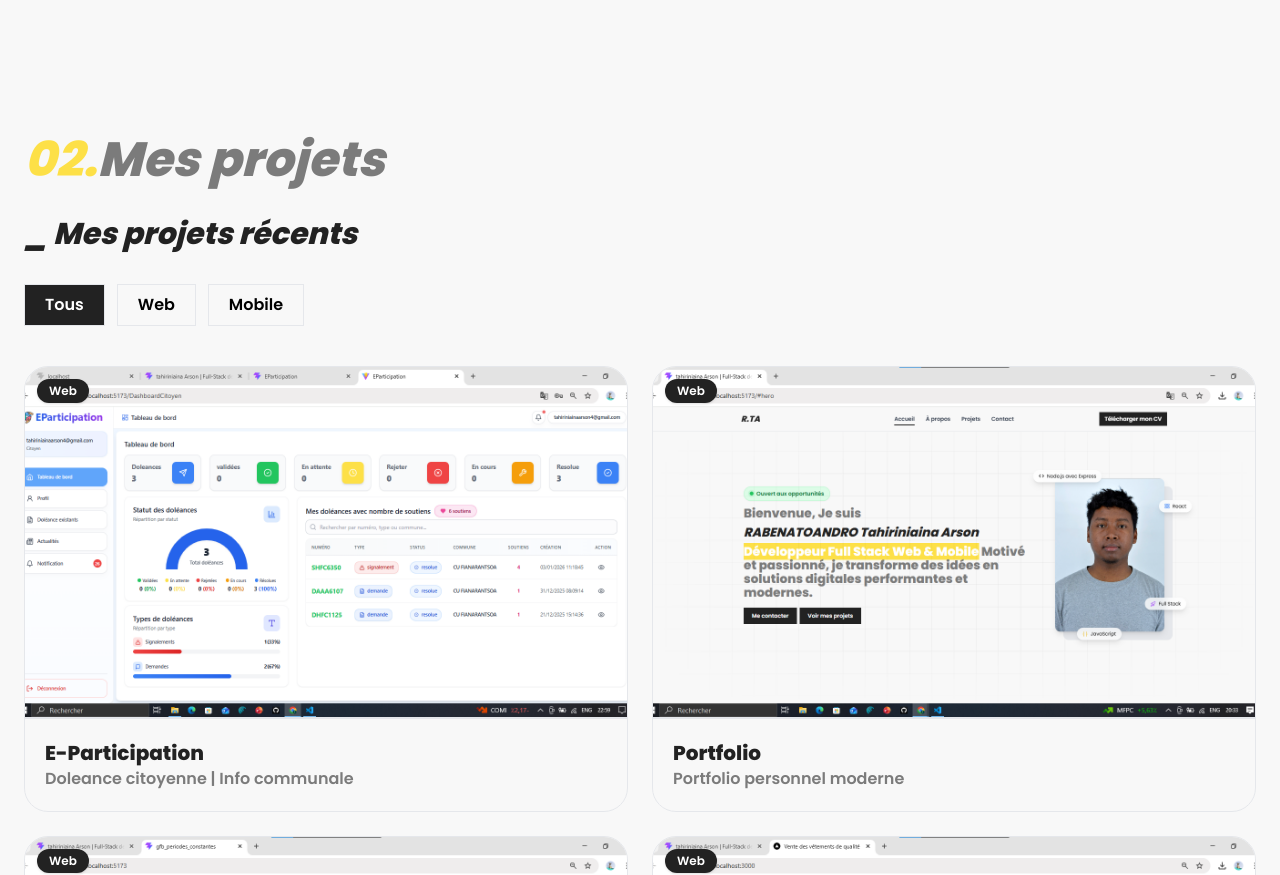
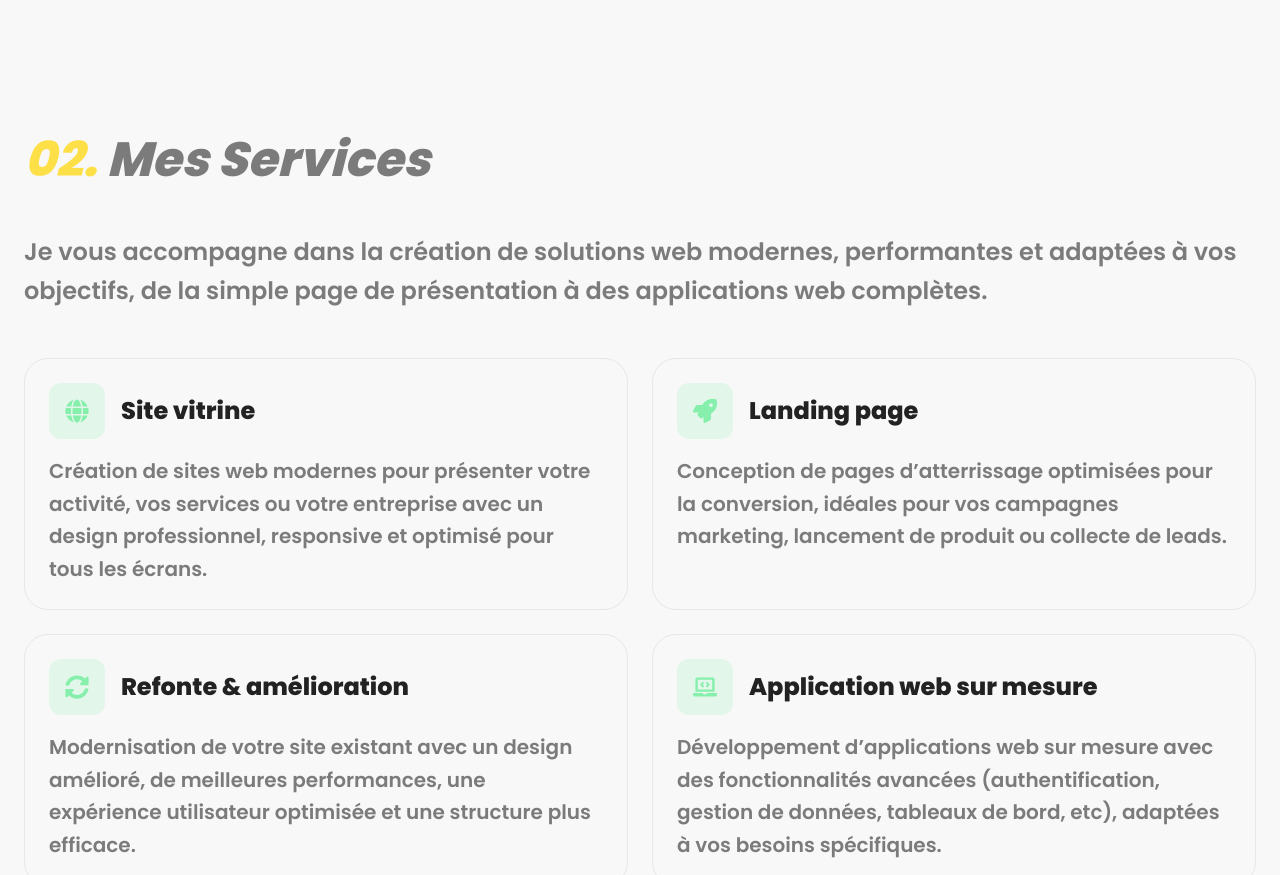
Before and after one commit to Tahiry2003/Portfolio_Tahiriniaina, a React (Vite) app: page / in a window 1280 px wide. Shown: the part 1925-2800 px from the top of the page. Built offline with nearby package versions, Linux system fonts and the light colour scheme.

Commit message:
ajout services.jsx

```diff
--- a/src/App.jsx
+++ b/src/App.jsx
@@ -1,6 +1,7 @@
 import Navbar from "./components/Navbar"
 import Hero from "./sections/Hero"
 import About from "./sections/About"
+import Service from "./sections/Services"
 import Projects from "./sections/Projects"
 import Contact from "./sections/Contact"
 import Footer from "./sections/Footer"
@@ -11,6 +12,7 @@ function App() {
       <Navbar />
       <Hero />
       <About />
+      <Service />
       <Projects />
       <Contact />
       <Footer />
--- a/src/components/Navbar.jsx
+++ b/src/components/Navbar.jsx
@@ -6,6 +6,7 @@ function Navbar() {
   const menu = [
     { name: "Accueil", id: "hero" },
     { name: "À propos", id: "about" },
+    { name: "Services", id: "services" },
     { name: "Projets", id: "projects" },
     { name: "Contact", id: "contact" },
   ]
--- a/src/data/projects.json
+++ b/src/data/projects.json
@@ -15,7 +15,7 @@
       "Conception et gestion d’une base de données PostgreSQL",
       "Création d’une interface utilisateur responsive et accessible"
     ],
-    "github": "#"
+    "github": "https://github.com/Tahiry2003/participation_citoyenne.git"
   },
   {
     "id": "portfolio",
--- /dev/null
+++ b/src/sections/Services.jsx
@@ -0,0 +1,123 @@
+import { Circle } from "lucide-react"
+import { FaGlobe, FaLaptopCode, FaRocket, FaSyncAlt } from "react-icons/fa"
+
+function Service() {
+  return (
+    <section id="services" className="min-h-screen scroll-mt-28 mb-28">
+      <div className="max-w-7xl mx-auto w-full px-6">
+        <h1 className="text-5xl font-bold text-secondary italic mb-12">
+          <span className="text-yellow-300">02.</span> Mes Services
+        </h1>
+
+        <div className="max-w-7xl mb-12">
+          <p className="text-secondary leading-relaxed text-2xl font-semibold">
+            Je vous accompagne dans la création de solutions web modernes,
+            performantes et adaptées à vos objectifs, de la simple page
+            de présentation à des applications web complètes.
+          </p>
+        </div>
+
+        <div className="grid md:grid-cols-2 gap-6">
+          <div className="p-6 border border-gray-200 rounded-3xl">
+            <div className="flex items-center gap-4 mb-4">
+                <div className="bg-green-300/20 text-green-300 p-4 rounded-xl text-2xl">
+                    <FaGlobe />
+                </div>
+
+                <h2 className="text-2xl font-bold text-primary">
+                    Site vitrine
+                </h2>
+            </div>
+
+            <p className="text-secondary text-xl font-semibold leading-relaxed">
+                Création de sites web modernes pour présenter votre activité,
+                vos services ou votre entreprise avec un design professionnel,
+                responsive et optimisé pour tous les écrans.
+            </p>
+          </div>
+
+          <div className="p-6 border border-gray-200 rounded-3xl">
+            <div className="flex items-center gap-4 mb-4">
+                <div className="bg-green-300/20 text-green-300 p-4 rounded-xl text-2xl">
+                    <FaRocket />
+                </div>
+
+                <h2 className="text-2xl font-bold text-primary">
+                    Landing page
+                </h2>
+            </div>
+            <p className="text-secondary text-xl font-semibold leading-relaxed">
+                Conception de pages d’atterrissage optimisées pour la conversion,
+                idéales pour vos campagnes marketing, lancement de produit
+                ou collecte de leads.
+            </p>
+          </div>
+
+          <div className="p-6 border border-gray-200 rounded-3xl">
+            <div className="flex items-center gap-4 mb-4">
+                <div className="bg-green-300/20 text-green-300 p-4 rounded-xl text-2xl">
+                    <FaSyncAlt />
+                </div>
+
+                <h2 className="text-2xl font-bold text-primary">
+                    Refonte & amélioration
+                </h2>
+            </div>
+            <p className="text-secondary text-xl font-semibold leading-relaxed">
+                Modernisation de votre site existant avec un design amélioré,
+                de meilleures performances, une expérience utilisateur optimisée
+                et une structure plus efficace.
+            </p>
+          </div>
+
+          <div className="p-6 border border-gray-200 rounded-3xl">
+            <div className="flex items-center gap-4 mb-4">
+                <div className="bg-green-300/20 text-green-300 p-4 rounded-xl text-2xl">
+                    <FaLaptopCode />
+                </div>
+
+                <h2 className="text-2xl font-bold text-primary">
+                    Application web sur mesure
+                </h2>
+            </div>
+            <p className="text-secondary text-xl font-semibold leading-relaxed">
+                Développement d’applications web sur mesure avec des fonctionnalités
+                avancées (authentification, gestion de données, tableaux de bord, etc),
+                adaptées à vos besoins spécifiques.
+            </p>
+          </div>
+
+        </div>
+        <div className="mt-24 max-w-7xl mx-auto text-center px-4">
+            <span className="inline-flex items-center gap-2 text-green-700 text-base font-semibold bg-green-100/70 px-4 py-2 rounded-full border border-green-200 shadow-sm backdrop-blur-sm mb-6">
+                <span className="relative flex items-center justify-center">
+                    <Circle size={12} className="text-green-500 fill-green-500" />
+                    <span className="absolute inline-flex h-3 w-3 rounded-full bg-green-500 opacity-40 animate-ping"></span>
+                </span>
+                Disponible pour vos projets
+            </span>
+
+
+            <h2 className="text-5xl font-bold text-primary mb-6 leading-tight">
+                Vous avez un projet de site internet ?
+            </h2>
+
+            <div className="max-w-3xl mx-auto mb-8">
+                <p className="text-secondary font-semibold text-xl leading-relaxed">
+                Parlez-moi de vos besoins et construisons ensemble une solution web performante et adaptée à vos objectifs. Je vous réponds rapidement, sous 24h maximum.
+                </p>
+            </div>
+
+            <a
+                href="#contact"
+                className="bg-primary text-white px-6 py-3 font-semibold hover:opacity-90 transition "
+            >
+                Me contacter
+            </a>
+        </div>
+      </div>
+    </section>
+  )
+}
+
+export default Service
```
